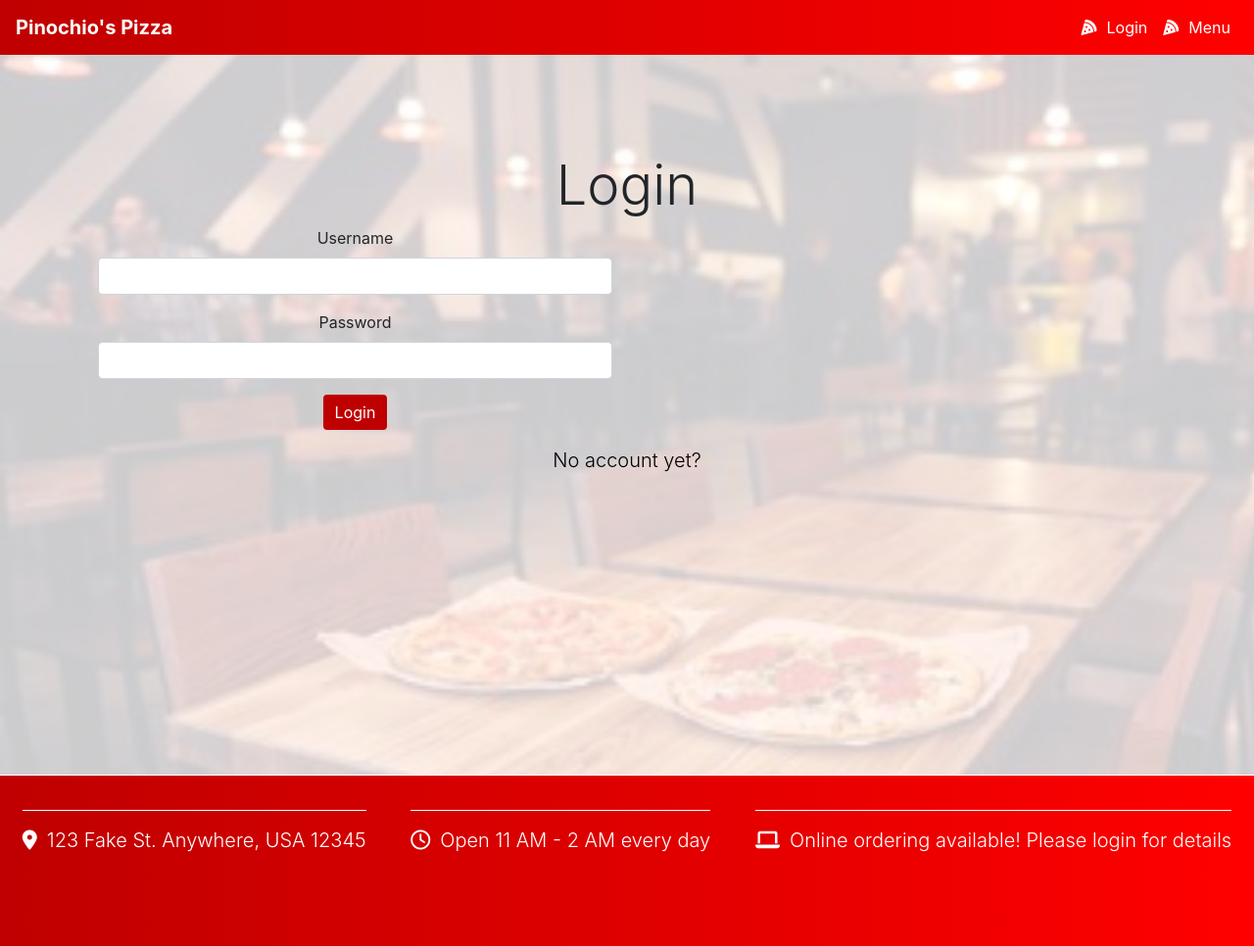
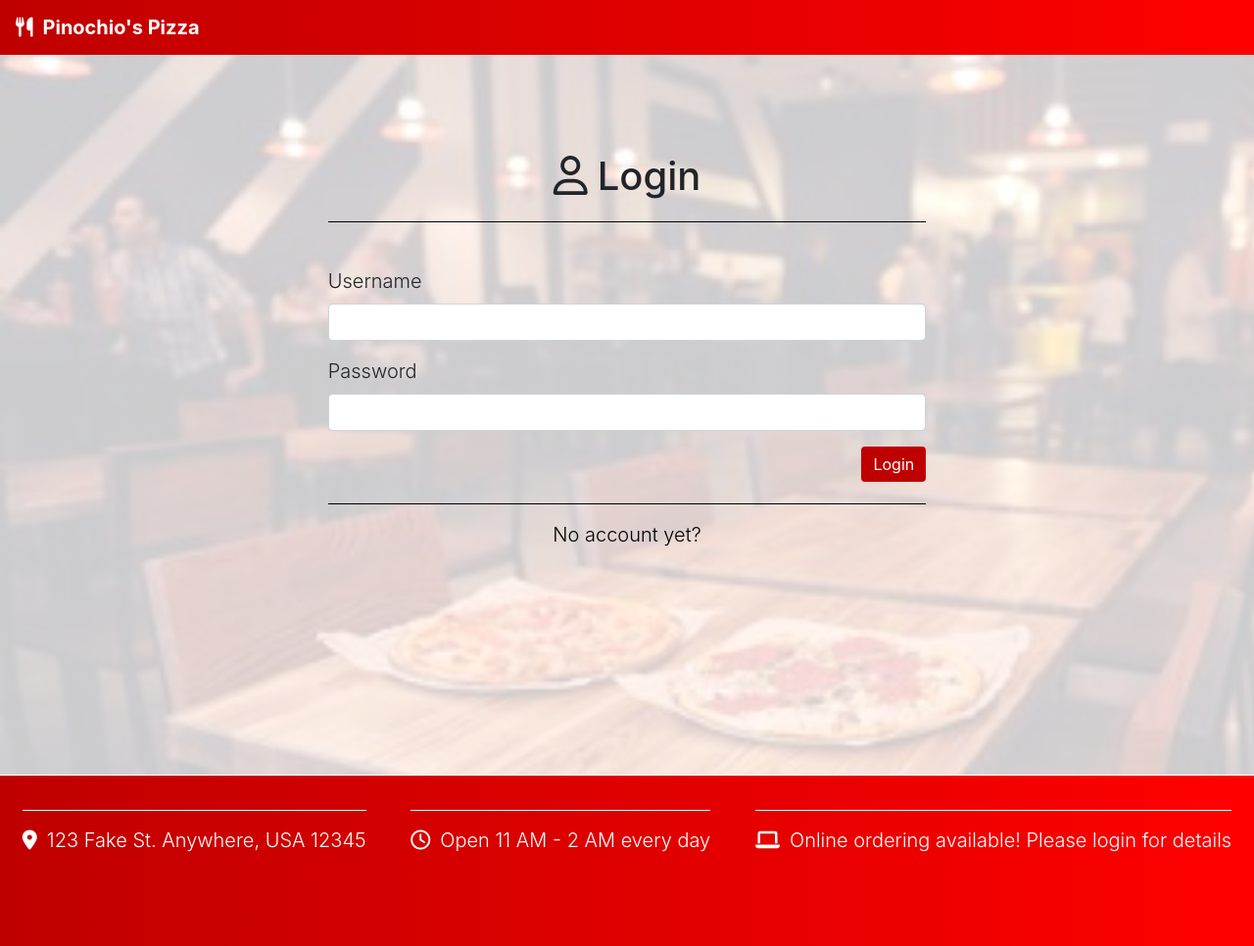
Before and after one commit to jselzer626/Pizza, a Django app: page /users/ in a window 1280 px wide. Shown: the whole page at 98% size. Run offline with Django 3.2, Linux system fonts and the light colour scheme; some libraries are stand-ins or nearby versions.

Commit message:
more styling for login page

```diff
--- a/static/styles.css
+++ b/static/styles.css
@@ -92,8 +92,30 @@ footer div {
   margin-top: 100px;
   margin-bottom: 50px;
 }
-.signUpForm > a {
+
+.signUpForm form {
+  width: 55%;
+  padding-bottom: 2%;
+  border-bottom: 1px solid black;
+}
+
+.signUpForm h1 {
+  width: 55%;
+  margin-bottom: 4%;
+  padding-bottom: 2%;
+  border-bottom: 1px solid black;
+}
+
+.signUpForm a {
   color: black;
+}
+
+.signUpForm div.form-group {
+  text-align: left;
+}
+
+.signUpForm div {
+  text-align: right;
 }
 
 #belowSignUpForm {
--- a/templates/base.html
+++ b/templates/base.html
@@ -13,7 +13,7 @@
     <title>{% block title %}{% endblock %}</title>
   </head>
   <nav class="navbar navbar-expand-lg">
-    <a class="navbar-brand lead" href="#">Pinochio's Pizza</a>
+    <a class="navbar-brand lead" href="/"><i class="fas fa-utensils"></i>Pinochio's Pizza</a>
     <ul class="navbar-nav ml-auto">
       {% if user.username %}
       <div class="dropdown d-inline">
@@ -24,9 +24,6 @@
             <a class="dropdown-item" href="users/logout">Logout</a>
           </div>
       </div>
-      {% else %}
-      <li class="nav-item"><a class="nav-link" href="/"><i class="fas fa-pizza-slice"></i>Login</a></li>
-      <li class="nav-item"><a class="nav-link" href="#"><i class="fas fa-pizza-slice"></i>Menu</a></li>
       {% endif %}
     </ul>
   </nav>
--- a/users/templates/users/login.html
+++ b/users/templates/users/login.html
@@ -8,18 +8,18 @@ Login
 {% block body %}
 
 <div class="signUpForm">
-  <h4 class="display-4">Login</h4>
-  <form class="form" action="{% url 'login' %}" method="post">
+  <h1 class="mx-auto"><i class="far fa-user"></i>Login</h1>
+  <form class="form mx-auto" action="{% url 'login' %}" method="post">
     {% csrf_token %}
-    <div class="form-group col-md-6">
-      <label for="username">Username</label>
+    <div class="form-group">
+      <label class="lead" for="username">Username</label>
       <input type="text" class="form-control" name="username">
     </div>
-    <div class="form-group col-md-6">
-    <label>Password</label>
+    <div class="form-group">
+    <label class="lead" for="password">Password</label>
     <input type="password" class="form-control" name="password">
     </div>
-    <div class="form-group col-md-6">
+    <div>
     <button class='btn btn-primary' type="submit">Login</button>
     </div>
   </form>
```
Also changed, not shown: users/templates/users/register.html (+22 -14 lines), db.sqlite3.
